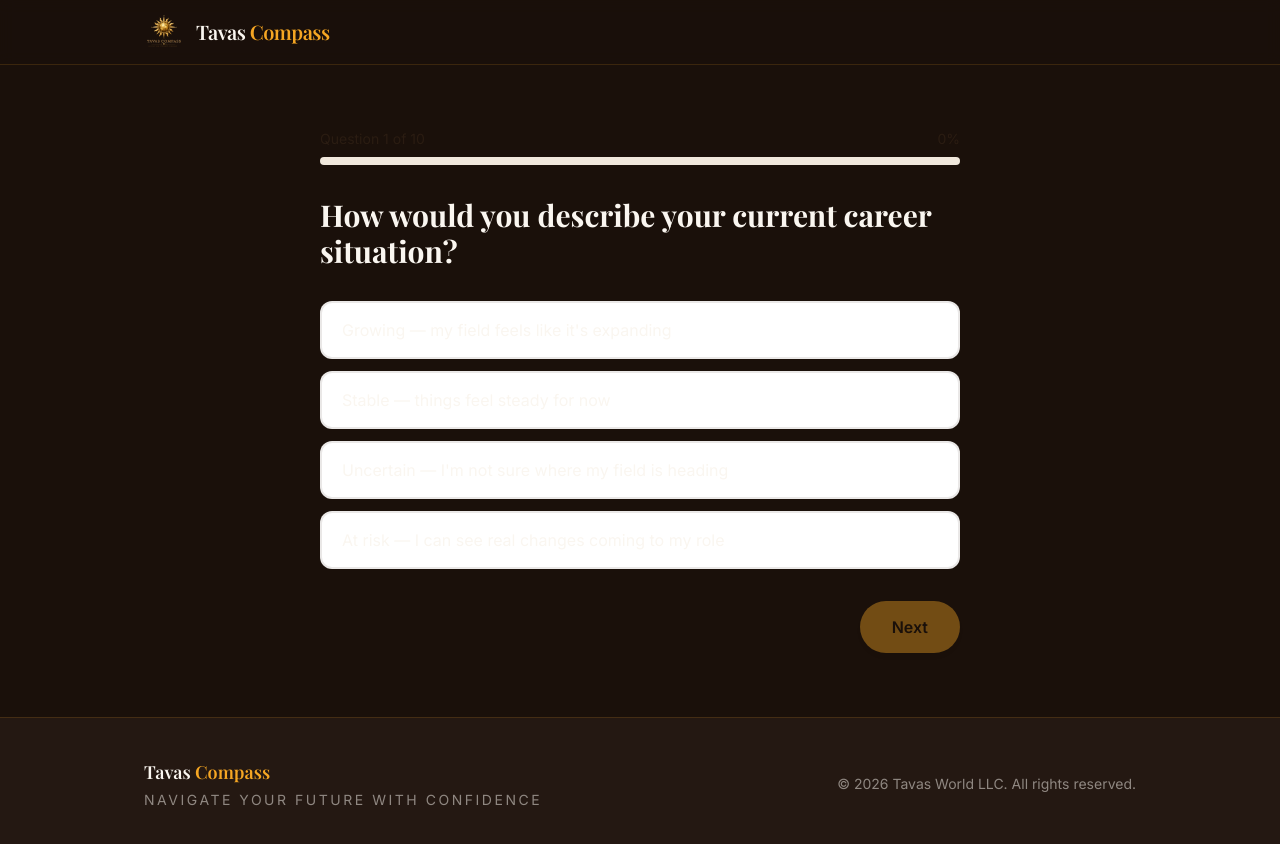
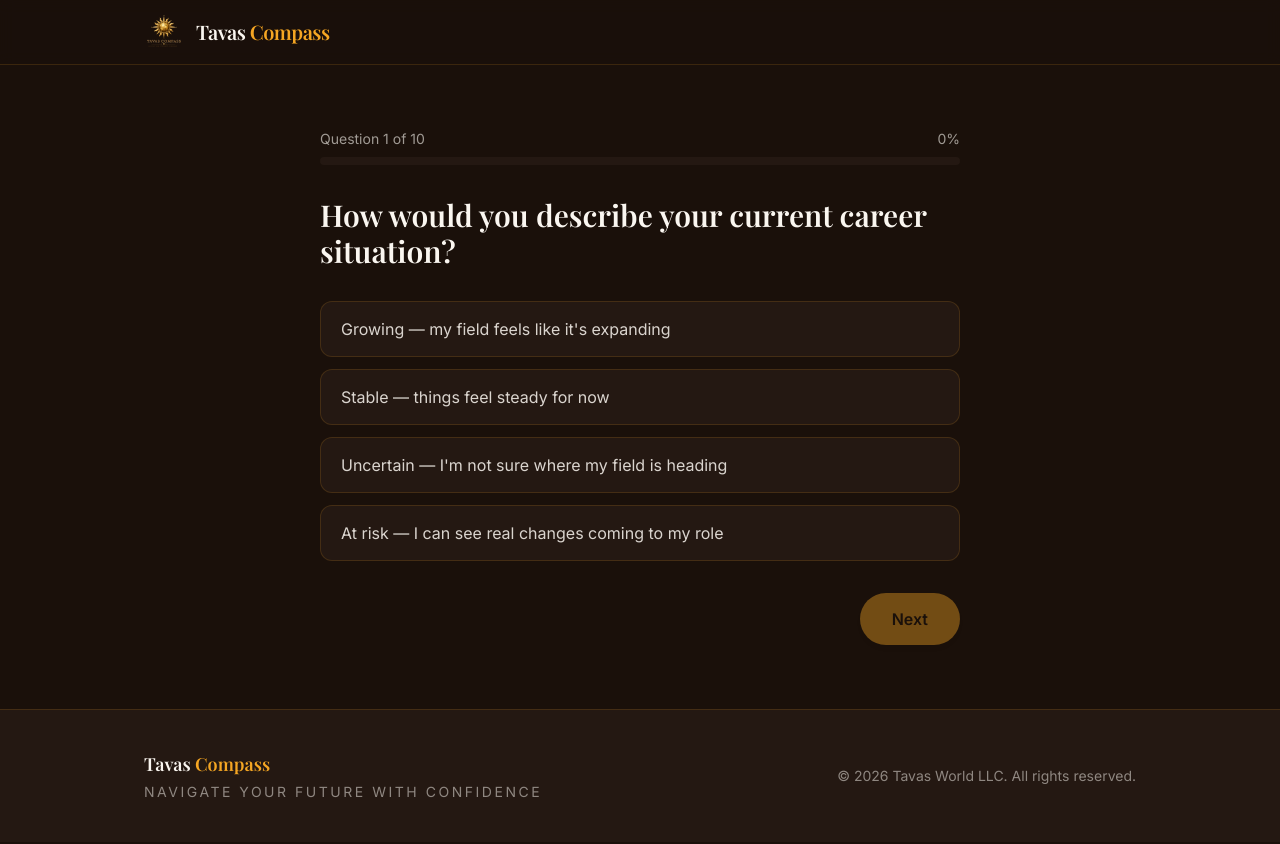
Before and after one commit to saracmorell/tavascompass, a React (Vite) app: page /assessment in a window 1280 px wide. Shown: the top 844 px of the page. Built offline with nearby package versions, Linux system fonts and the light colour scheme; no server answers.

Commit message:
Update Assessment.tsx

```diff
--- a/src/pages/Assessment.tsx
+++ b/src/pages/Assessment.tsx
@@ -42,13 +42,13 @@ export default function Assessment() {
     <section className="mx-auto max-w-2xl px-4 py-12 sm:py-16">
       {/* Progress */}
       <div className="mb-8">
-        <div className="mb-2 flex items-center justify-between text-sm text-earth/60">
+        <div className="mb-2 flex items-center justify-between text-sm text-cream/60">
           <span>
             Question {index + 1} of {questions.length}
           </span>
           <span>{progress}%</span>
         </div>
-        <div className="h-2 overflow-hidden rounded-full bg-sand">
+        <div className="h-2 overflow-hidden rounded-full bg-espresso">
           <div
             className="h-full rounded-full bg-gold transition-all duration-300"
             style={{ width: `${progress}%` }}
@@ -56,7 +56,7 @@ export default function Assessment() {
         </div>
       </div>
 
-      <h1 className="font-display text-2xl font-bold leading-snug sm:text-3xl">
+      <h1 className="font-display text-2xl font-semibold leading-snug sm:text-3xl">
         {q.prompt}
       </h1>
 
@@ -68,10 +68,10 @@ export default function Assessment() {
               key={opt.label}
               type="button"
               onClick={() => choose(opt.value)}
-              className={`w-full rounded-xl border-2 px-5 py-4 text-left leading-snug transition ${
+              className={`w-full rounded-xl border px-5 py-4 text-left leading-snug transition ${
                 active
-                  ? "border-gold bg-gold/10 font-semibold"
-                  : "border-earth/10 bg-white hover:border-gold/50"
+                  ? "border-gold bg-gold/10 font-semibold text-cream"
+                  : "border-gold/15 bg-espresso text-cream/85 hover:border-gold/50"
               }`}
             >
               {opt.label}
@@ -85,7 +85,7 @@ export default function Assessment() {
           type="button"
           onClick={back}
           disabled={index === 0}
-          className="text-sm font-medium text-earth/60 transition hover:text-earth disabled:invisible"
+          className="text-sm font-medium text-cream/60 transition hover:text-cream disabled:invisible"
         >
           ← Back
         </button>
```
